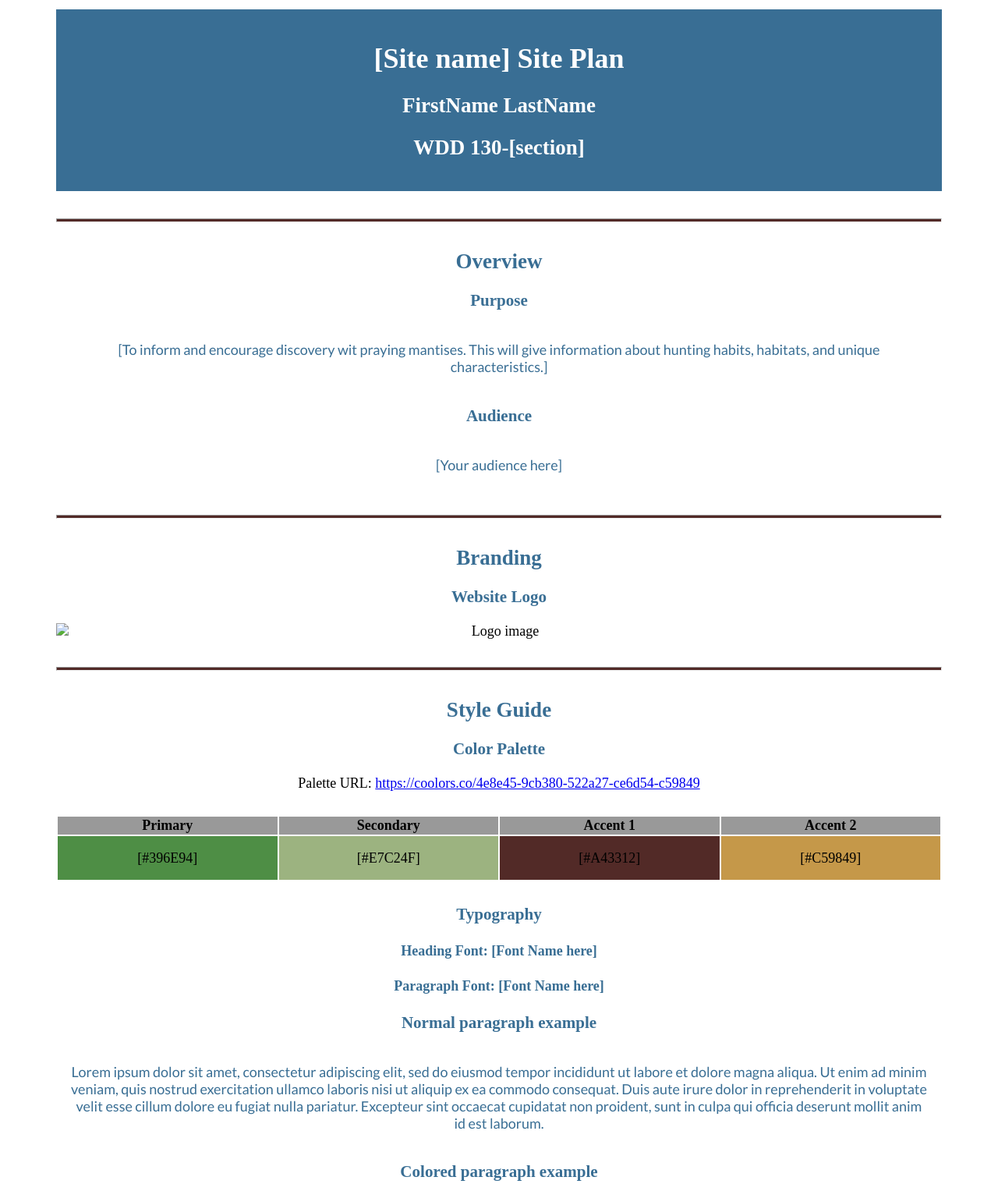
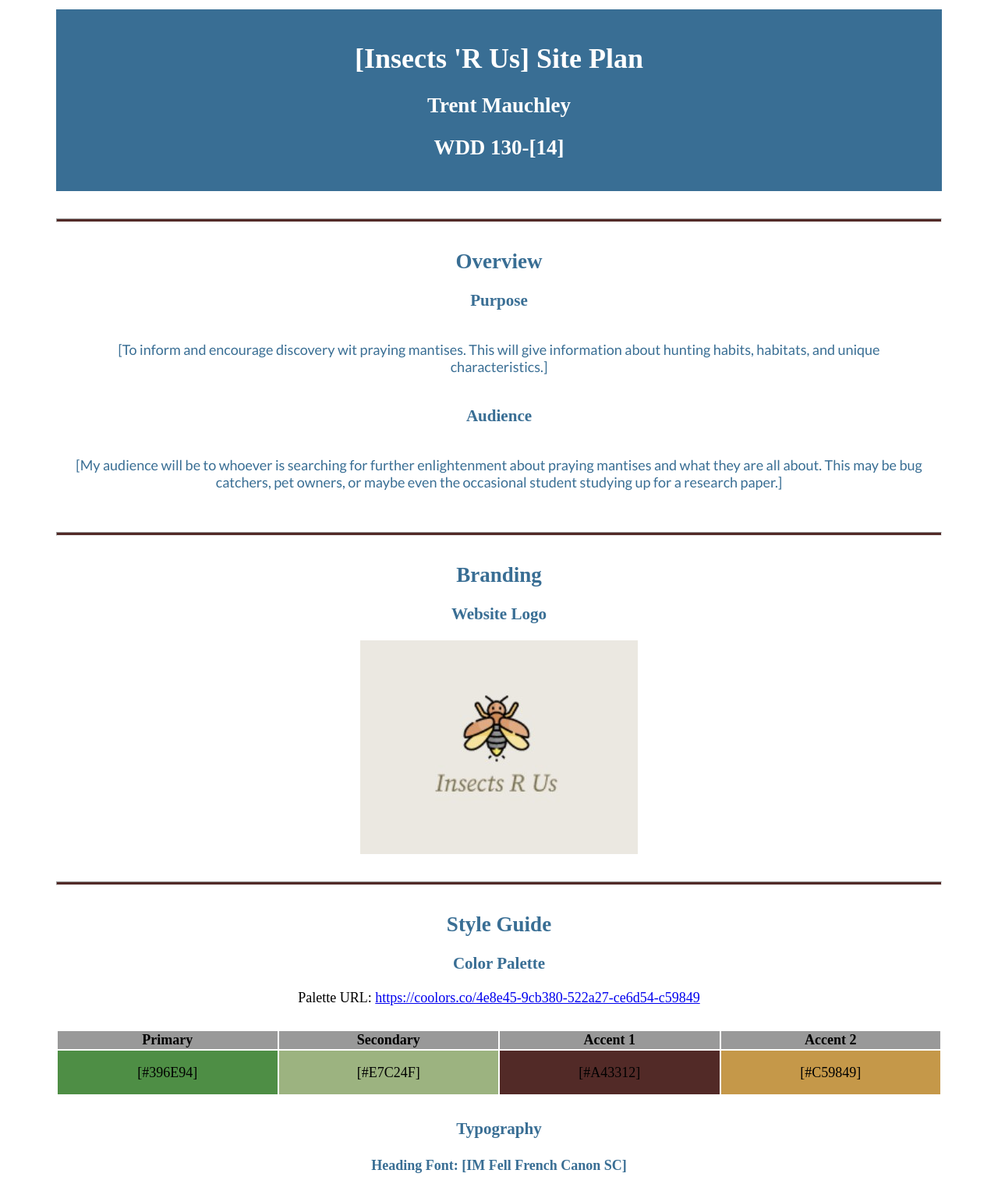
Before and after one commit to trentmauchley24/Praying-Mantis, a plain HTML site: page mantis/site-plan.html in a window 1280 px wide. Shown: the part 60-1578 px from the top of the page at 78% size. Drawn offline with Linux system fonts and the light colour scheme; a web font is replaced by a local one.

Commit message:
insect changes

```diff
--- a/mantis/site-plan.html
+++ b/mantis/site-plan.html
@@ -9,9 +9,9 @@
 
   <body>
     <header>
-      <h1>[Site name] Site Plan</h1>
-      <h2>FirstName LastName</h2>
-      <h2>WDD 130-[section]</h2>
+      <h1>[Insects 'R Us] Site Plan</h1>
+      <h2>Trent Mauchley</h2>
+      <h2>WDD 130-[14]</h2>
       <!-- In the header above, add the name or your site, your name and class number. For example if you are in section 3 you would put WDD 130.03 -->
     </header>
     <main>
@@ -24,13 +24,13 @@
 
 
       <h3>Audience</h3>
-      <p>[Your audience here]</p>  <!-- change this -->
+      <p>[My audience will be to whoever is searching for further enlightenment about praying mantises and what they are all about. This may be bug catchers, pet owners, or maybe even the occasional student studying up for a research paper.]</p>  <!-- change this -->
 
       <hr>
       <h2>Branding</h2>
       <h3>Website Logo</h3>
       <!-- Replace this with some sort of logo for your site.  A logo can be as simple as the name of your site in a nice font :) -->
-      <img src="#" alt="Logo image">
+      <img src="images/personal site logo.jpg" alt="Logo image">
       <hr>
       <h2>
         Style Guide
@@ -61,22 +61,22 @@
       <!-- Choose a font for your paragraphs (body copy) and headlines. What font(s) have you chosen? Why did you choose what you did?  Make sure to review the list of web safe fonts at W3Schools.org as a starting point.  Think also about which of your colors above you might use for background and font colors. -->
 
       <h4>
-        Heading Font: [Font Name here]  <!-- change this -->
+        Heading Font: [IM Fell French Canon SC]  <!-- change this -->
       </h4>
       <h4>
-        Paragraph Font: [Font Name here]  <!-- change this -->
+        Paragraph Font: [Lato, Helvetica, sans-serif]  <!-- change this -->
       </h4>
       <h3>
         Normal paragraph example
       </h3>
       <p>
-        Lorem ipsum dolor sit amet, consectetur adipiscing elit, sed do eiusmod tempor incididunt ut labore et dolore magna aliqua. Ut enim ad minim veniam, quis nostrud exercitation ullamco laboris nisi ut aliquip ex ea commodo consequat. Duis aute irure dolor in reprehenderit in voluptate velit esse cillum dolore eu fugiat nulla pariatur. Excepteur sint occaecat cupidatat non proident, sunt in culpa qui officia deserunt mollit anim id est laborum.
+       This is my normal paragraph example.
       </p>
       <h3>
         Colored paragraph example
       </h3>
       <p class="colored">
-        Lorem ipsum dolor sit amet, consectetur adipiscing elit, sed do eiusmod tempor incididunt ut labore et dolore magna aliqua. Ut enim ad minim veniam, quis nostrud exercitation ullamco laboris nisi ut aliquip ex ea commodo consequat.
+        This is my colored paragraph example.
       </p>
 
       <!-- ------------------------Step 10------------------------------ -->
```
